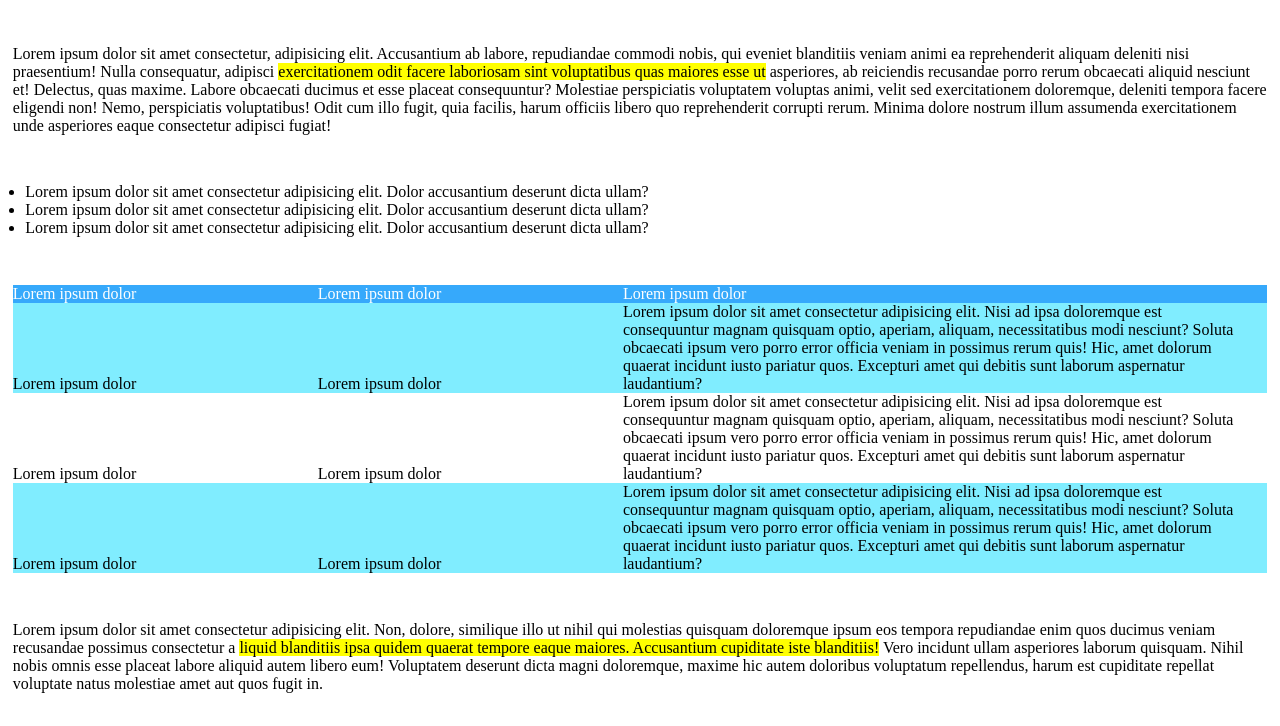
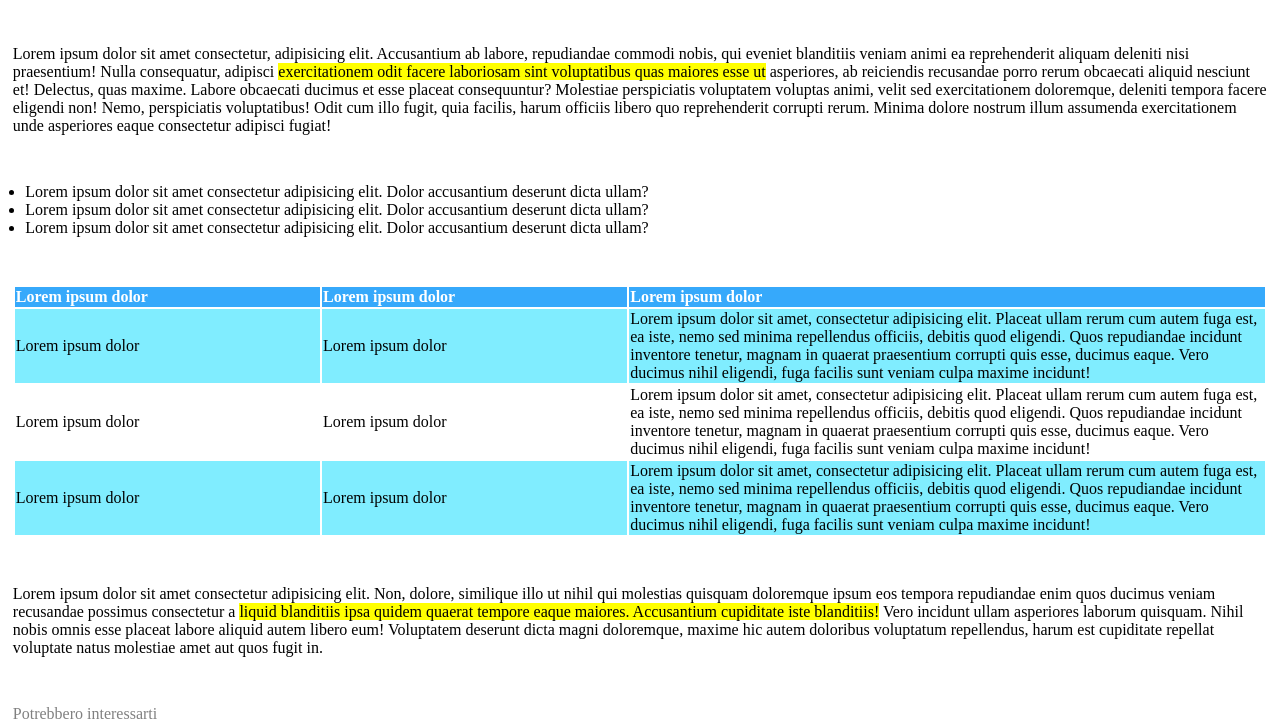
Before and after one commit to pater97/html-css-booleaner, a plain HTML site: page index.html in a window 1280 px wide. Shown: the part 375-1101 px from the top of the page. Drawn offline with Linux system fonts and the light colour scheme.

Commit message:
esercizio completo

```diff
--- a/index.html
+++ b/index.html
@@ -59,36 +59,41 @@
         </section>
         <!-- /lista puntata -->
         <section>
-            <div id="riga1">
-                <span class="c1">Lorem ipsum dolor</span>
-                <span class="c2">Lorem ipsum dolor</span>
-                <span class="c3">Lorem ipsum dolor</span>
-            </div>
-            <div class="rigaceleste">
-                <span class="c1">Lorem ipsum dolor</span>
-                <span class="c2">Lorem ipsum dolor</span>
-                <span class="c3">Lorem ipsum dolor sit amet consectetur adipisicing elit. Nisi ad ipsa doloremque est
-                    consequuntur magnam quisquam optio, aperiam, aliquam, necessitatibus modi nesciunt? Soluta obcaecati
-                    ipsum vero porro error officia veniam in possimus rerum quis! Hic, amet dolorum quaerat incidunt
-                    iusto pariatur quos. Excepturi amet qui debitis sunt laborum aspernatur laudantium?
-                </span>
-            </div>
-            <div>
-                <span class="c1">Lorem ipsum dolor</span>
-                <span class="c2">Lorem ipsum dolor</span>
-                <span class="c3">Lorem ipsum dolor sit amet consectetur adipisicing elit. Nisi ad ipsa doloremque est
-                    consequuntur magnam quisquam optio, aperiam, aliquam, necessitatibus modi nesciunt? Soluta obcaecati
-                    ipsum vero porro error officia veniam in possimus rerum quis! Hic, amet dolorum quaerat incidunt
-                    iusto pariatur quos. Excepturi amet qui debitis sunt laborum aspernatur laudantium?</span>
-            </div>
-            <div class="rigaceleste">
-                <div class="c1">Lorem ipsum dolor</div>
-                <div class="c2">Lorem ipsum dolor</div>
-                <div class="c3">Lorem ipsum dolor sit amet consectetur adipisicing elit. Nisi ad ipsa doloremque est
-                    consequuntur magnam quisquam optio, aperiam, aliquam, necessitatibus modi nesciunt? Soluta obcaecati
-                    ipsum vero porro error officia veniam in possimus rerum quis! Hic, amet dolorum quaerat incidunt
-                    iusto pariatur quos. Excepturi amet qui debitis sunt laborum aspernatur laudantium?</div>
-            </div>
+            <table>
+                <thead id="riga1">
+                    <tr>
+                        <th class="c1">Lorem ipsum dolor</th>
+                        <th class="c2">Lorem ipsum dolor</th>
+                        <th class="c3">Lorem ipsum dolor</th>
+                    </tr>
+                </thead>
+                <tbody>
+                    <tr class="rigaceleste">
+                        <td>Lorem ipsum dolor</td>
+                        <td>Lorem ipsum dolor</td>
+                        <td>Lorem ipsum dolor sit amet, consectetur adipisicing elit. Placeat ullam rerum cum autem fuga
+                            est, ea iste, nemo sed minima repellendus officiis, debitis quod eligendi. Quos repudiandae
+                            incidunt inventore tenetur, magnam in quaerat praesentium corrupti quis esse, ducimus eaque.
+                            Vero ducimus nihil eligendi, fuga facilis sunt veniam culpa maxime incidunt!</td>
+                    </tr>
+                    <tr>
+                        <td>Lorem ipsum dolor</td>
+                        <td>Lorem ipsum dolor</td>
+                        <td>Lorem ipsum dolor sit amet, consectetur adipisicing elit. Placeat ullam rerum cum autem fuga
+                            est, ea iste, nemo sed minima repellendus officiis, debitis quod eligendi. Quos repudiandae
+                            incidunt inventore tenetur, magnam in quaerat praesentium corrupti quis esse, ducimus eaque.
+                            Vero ducimus nihil eligendi, fuga facilis sunt veniam culpa maxime incidunt!</td>
+                    </tr>
+                    <tr class="rigaceleste">
+                        <td>Lorem ipsum dolor</td>
+                        <td>Lorem ipsum dolor</td>
+                        <td>Lorem ipsum dolor sit amet, consectetur adipisicing elit. Placeat ullam rerum cum autem fuga
+                            est, ea iste, nemo sed minima repellendus officiis, debitis quod eligendi. Quos repudiandae
+                            incidunt inventore tenetur, magnam in quaerat praesentium corrupti quis esse, ducimus eaque.
+                            Vero ducimus nihil eligendi, fuga facilis sunt veniam culpa maxime incidunt!</td>
+                    </tr>
+                </tbody>
+            </table>
         </section>
         <!-- /tabella -->
         <section>
@@ -106,8 +111,18 @@
         <!-- /paragrafo finale -->
     </main>
     <footer>
+        <div class="grey">
+            Potrebbero interessarti
+        </div>
         <section>
-
+            <div class="inserzione1">
+                <div class="text">Lorem ipsum dolor</div>
+            </div>
+        </section>
+        <section>
+            <div class="inserzione2">
+                <div class="text">Lorem ipsum dolor</div>
+            </div>
         </section>
     </footer>
 </body>
--- a/style.css
+++ b/style.css
@@ -1,7 +1,7 @@
 body{
     margin: 0;
 }
-main{
+main,footer{
     margin-left: 1%;
     margin-right: 1%;
 }
@@ -41,16 +41,17 @@ main{
     background-color:#36a9fb;
     color: white;
 }
+
 .c1{
-    display: inline-block;
+    text-align: left;
     width: 24%;
 }
 .c2{
-    display: inline-block;
+    text-align: left;
     width: 24%;
 }
 .c3{
-    display: inline-block;
+    text-align: left;
     width: 50%;
 }
 .rigaceleste{
@@ -60,3 +61,25 @@ p{
     margin-top: 3rem;
     margin-bottom: 3rem;
 }
+.inserzione1{
+    width: 20rem;
+    height: 14rem;
+    background-image: url(./img/monitor.jpg);
+    background-repeat: no-repeat;
+    background-size: contain;
+    margin-top: 1rem;
+}
+.inserzione2{
+    width: 20rem;
+    height: 14rem;
+    background-image: url(./img/graph.jpg);
+    background-repeat: no-repeat;
+    background-size: contain;
+    margin-top: 1rem;
+}
+.text{
+    color: white;
+    font-size: 1.5rem;
+    padding-top: 1rem;
+    margin-left:2%;
+}
```
